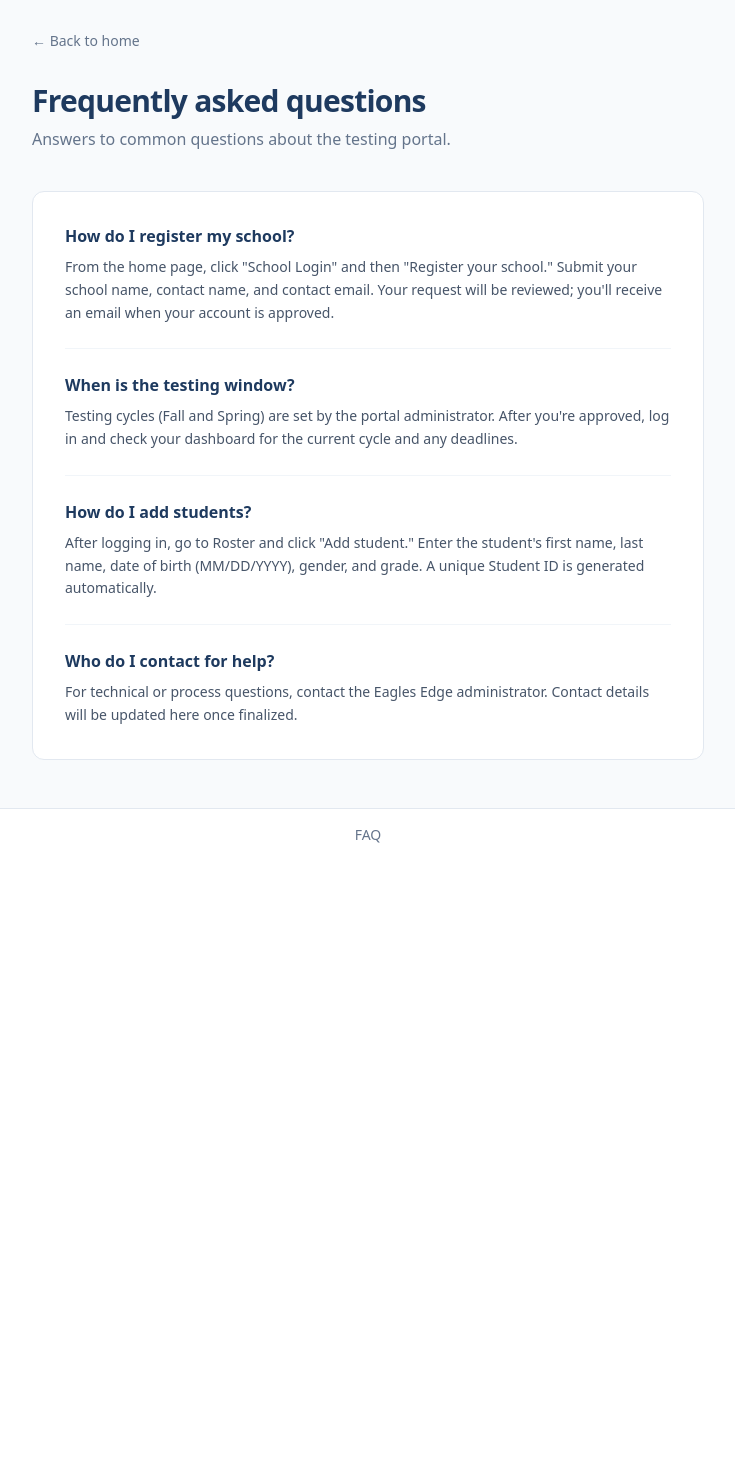
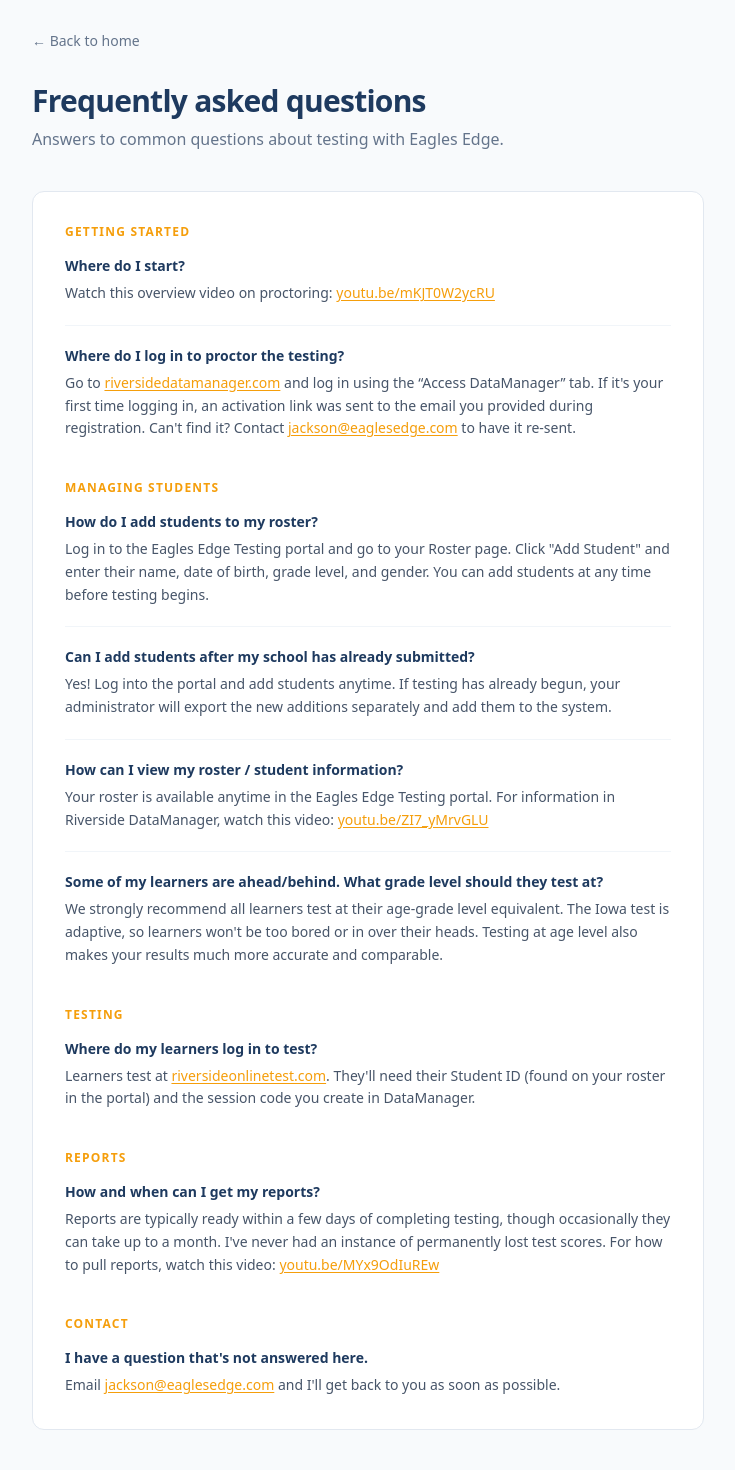
Before and after one commit to Timpesta/iowa_testing_app, a Next.js app: page /faq in a window 1280 px wide. Shown: the part 80-1550 px from the top of the page, without its empty margins (272-1007 px from the left). Before the commit the page ends 941 px from the top, so only its background shows below. Built offline with nearby package versions, Linux system fonts and the light colour scheme.

Commit message:
Update FAQ

```diff
--- a/app/faq/page.tsx
+++ b/app/faq/page.tsx
@@ -1,26 +1,156 @@
 import Link from "next/link";
 import { FAQ } from "@/components/FAQ";
 
-const PLACEHOLDER_FAQS = [
+const FAQ_SECTIONS = [
   {
-    question: "How do I register my school?",
-    answer:
-      'From the home page, click "School Login" and then "Register your school." Submit your school name, contact name, and contact email. Your request will be reviewed; you\'ll receive an email when your account is approved.',
+    title: "Getting Started",
+    items: [
+      {
+        question: "Where do I start?",
+        answer: (
+          <>
+            Watch this overview video on proctoring:{" "}
+            <a
+              href="https://youtu.be/mKJT0W2ycRU"
+              target="_blank"
+              rel="noopener noreferrer"
+              className="text-amber-500 hover:text-amber-600 underline underline-offset-2"
+            >
+              youtu.be/mKJT0W2ycRU
+            </a>
+          </>
+        ),
+      },
+      {
+        question: "Where do I log in to proctor the testing?",
+        answer: (
+          <>
+            Go to{" "}
+            <a
+              href="https://www.riversidedatamanager.com/BalancedManagement/user/signin"
+              target="_blank"
+              rel="noopener noreferrer"
+              className="text-amber-500 hover:text-amber-600 underline underline-offset-2"
+            >
+              riversidedatamanager.com
+            </a>{" "}
+            and log in using the &ldquo;Access DataManager&rdquo; tab. If it&apos;s your first time
+            logging in, an activation link was sent to the email you provided during
+            registration. Can&apos;t find it? Contact{" "}
+            <a
+              href="mailto:jackson@eaglesedge.com"
+              className="text-amber-500 hover:text-amber-600 underline underline-offset-2"
+            >
+              jackson@eaglesedge.com
+            </a>{" "}
+            to have it re-sent.
+          </>
+        ),
+      },
+    ],
   },
   {
-    question: "When is the testing window?",
-    answer:
-      "Testing cycles (Fall and Spring) are set by the portal administrator. After you're approved, log in and check your dashboard for the current cycle and any deadlines.",
+    title: "Managing Students",
+    items: [
+      {
+        question: "How do I add students to my roster?",
+        answer:
+          'Log in to the Eagles Edge Testing portal and go to your Roster page. Click "Add Student" and enter their name, date of birth, grade level, and gender. You can add students at any time before testing begins.',
+      },
+      {
+        question: "Can I add students after my school has already submitted?",
+        answer:
+          "Yes! Log into the portal and add students anytime. If testing has already begun, your administrator will export the new additions separately and add them to the system.",
+      },
+      {
+        question: "How can I view my roster / student information?",
+        answer: (
+          <>
+            Your roster is available anytime in the Eagles Edge Testing portal. For
+            information in Riverside DataManager, watch this video:{" "}
+            <a
+              href="https://youtu.be/ZI7_yMrvGLU"
+              target="_blank"
+              rel="noopener noreferrer"
+              className="text-amber-500 hover:text-amber-600 underline underline-offset-2"
+            >
+              youtu.be/ZI7_yMrvGLU
+            </a>
+          </>
+        ),
+      },
+      {
+        question: "Some of my learners are ahead/behind. What grade level should they test at?",
+        answer:
+          "We strongly recommend all learners test at their age-grade level equivalent. The Iowa test is adaptive, so learners won't be too bored or in over their heads. Testing at age level also makes your results much more accurate and comparable.",
+      },
+    ],
   },
   {
-    question: "How do I add students?",
-    answer:
-      'After logging in, go to Roster and click "Add student." Enter the student\'s first name, last name, date of birth (MM/DD/YYYY), gender, and grade. A unique Student ID is generated automatically.',
+    title: "Testing",
+    items: [
+      {
+        question: "Where do my learners log in to test?",
+        answer: (
+          <>
+            Learners test at{" "}
+            <a
+              href="https://www.riversideonlinetest.com/studentlogin.aspx"
+              target="_blank"
+              rel="noopener noreferrer"
+              className="text-amber-500 hover:text-amber-600 underline underline-offset-2"
+            >
+              riversideonlinetest.com
+            </a>
+            . They&apos;ll need their Student ID (found on your roster in the portal) and
+            the session code you create in DataManager.
+          </>
+        ),
+      },
+    ],
   },
   {
-    question: "Who do I contact for help?",
-    answer:
-      "For technical or process questions, contact the Eagles Edge administrator. Contact details will be updated here once finalized.",
+    title: "Reports",
+    items: [
+      {
+        question: "How and when can I get my reports?",
+        answer: (
+          <>
+            Reports are typically ready within a few days of completing testing, though
+            occasionally they can take up to a month. I&apos;ve never had an instance of
+            permanently lost test scores. For how to pull reports, watch this video:{" "}
+            <a
+              href="https://youtu.be/MYx9OdIuREw"
+              target="_blank"
+              rel="noopener noreferrer"
+              className="text-amber-500 hover:text-amber-600 underline underline-offset-2"
+            >
+              youtu.be/MYx9OdIuREw
+            </a>
+          </>
+        ),
+      },
+    ],
+  },
+  {
+    title: "Contact",
+    items: [
+      {
+        question: "I have a question that's not answered here.",
+        answer: (
+          <>
+            Email{" "}
+            <a
+              href="mailto:jackson@eaglesedge.com"
+              className="text-amber-500 hover:text-amber-600 underline underline-offset-2"
+            >
+              jackson@eaglesedge.com
+            </a>{" "}
+            and I&apos;ll get back to you as soon as possible.
+          </>
+        ),
+      },
+    ],
   },
 ];
 
@@ -45,10 +175,10 @@
             Frequently asked questions
           </h1>
           <p className="text-slate-500 mb-10">
-            Answers to common questions about the testing portal.
+            Answers to common questions about testing with Eagles Edge.
           </p>
           <div className="bg-white rounded-xl border border-slate-200 p-8">
-            <FAQ items={PLACEHOLDER_FAQS} />
+            <FAQ sections={FAQ_SECTIONS} />
           </div>
         </div>
       </main>
--- a/components/FAQ.tsx
+++ b/components/FAQ.tsx
@@ -1,14 +1,27 @@
+import Link from "next/link";
+
 type FAQItem = {
   question: string;
-  answer: string;
+  answer: React.ReactNode;
 };
 
-export function FAQ({ items }: { items: FAQItem[] }) {
+type FAQSection = {
+  title: string;
+  items: FAQItem[];
+};
+
+export function FAQ({ sections }: { sections: FAQSection[] }) {
   return (
+    <div className="space-y-10">
+      {sections.map((section) => (
+        <div key={section.title}>
+          <h2 className="text-xs font-semibold uppercase tracking-widest text-amber-500 mb-4">
+            {section.title}
+          </h2>
           <dl className="divide-y divide-slate-100">
-      {items.map((item, i) => (
-        <div key={i} className="py-6 first:pt-0 last:pb-0">
-          <dt className="text-base font-semibold text-navy-800 mb-2">
+            {section.items.map((item, i) => (
+              <div key={i} className="py-5 first:pt-0 last:pb-0">
+                <dt className="text-sm font-semibold text-navy-800 mb-1.5">
                   {item.question}
                 </dt>
                 <dd className="text-slate-600 text-sm leading-relaxed">
@@ -17,5 +30,8 @@
               </div>
             ))}
           </dl>
+        </div>
+      ))}
+    </div>
   );
 }
```
Lines whose indentation alone changed are shown as unchanged.
